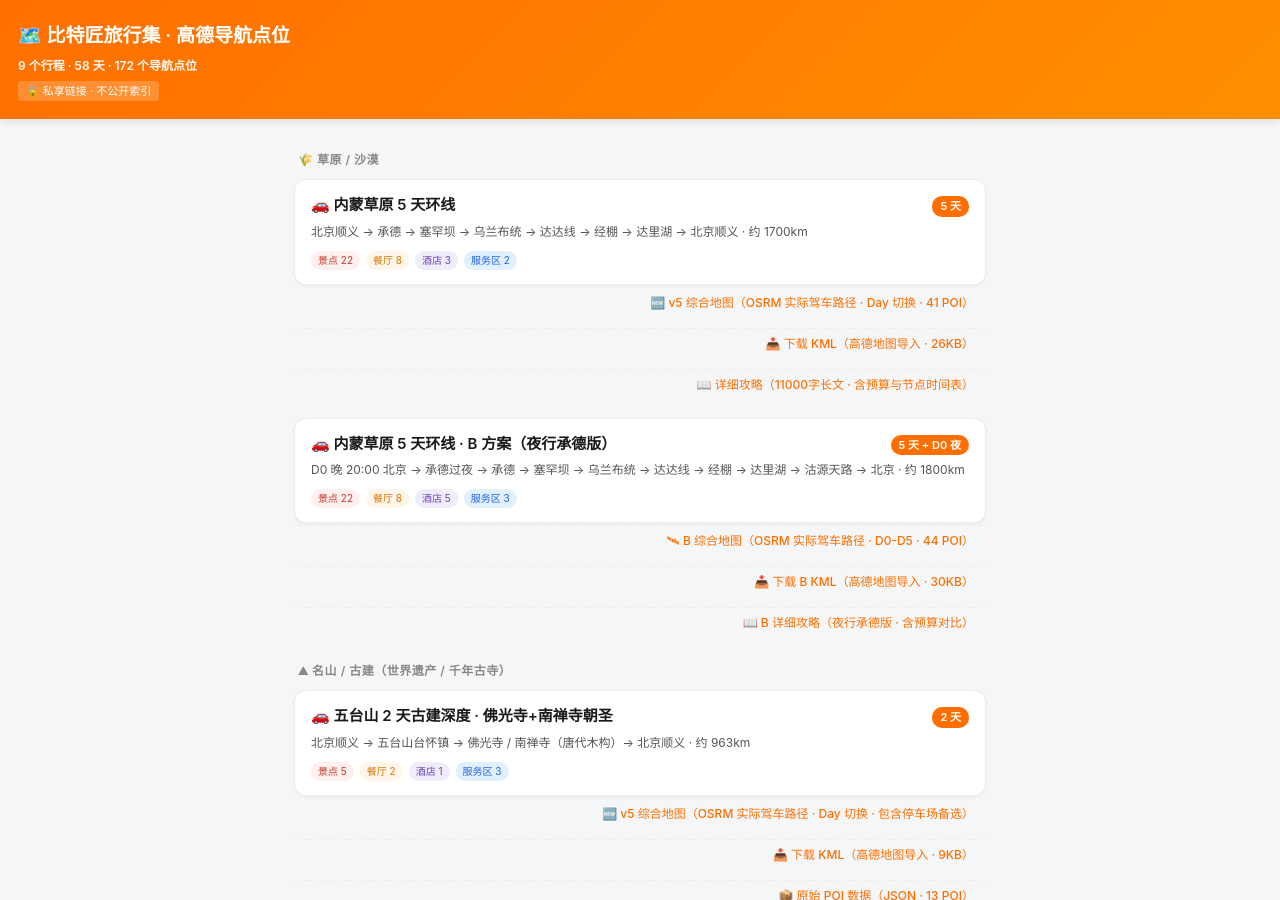
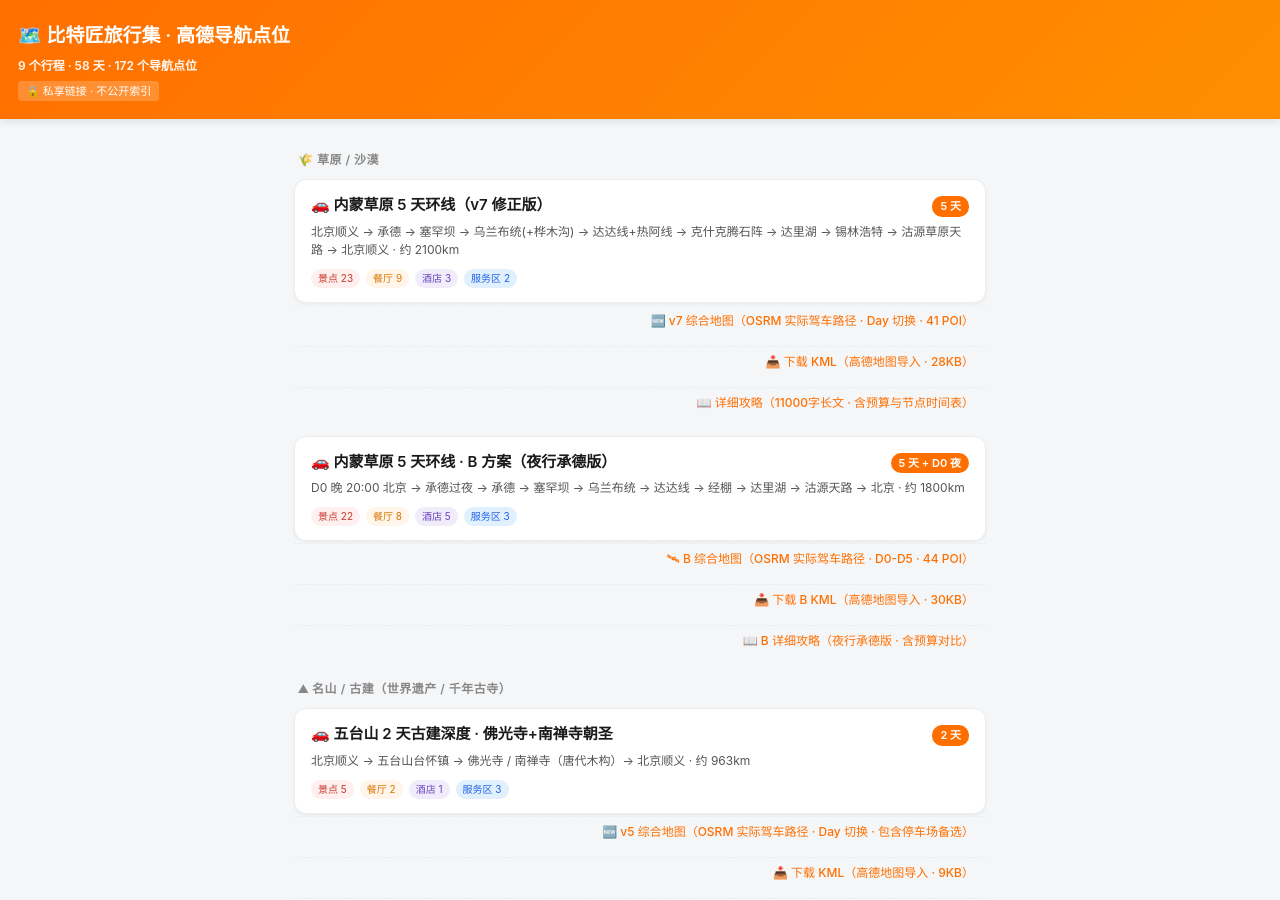
Before and after one commit to DuRunzhe/durunzhe.github.io, a Jekyll site: the page trips.html, which Jekyll copies as it is, in a window 1280 px wide and 900 px high. Built offline with Jekyll 4.4.1, drawn with Linux system fonts in a browser that asks for light colours.

Commit message:
fix: trips.html 内蒙 A 方案卡片同步 v7（路线/里程/统计）
标题加 v7 修正版标识；路线补全 达达线+热阿线→克什克腾石阵→锡林浩特→沽源天路；
里程 1700→2100km；统计 景点22→23 / 餐厅8→9；KML 26→28KB；v5→v7 综合地图文案

```diff
--- a/trips.html
+++ b/trips.html
@@ -199,19 +199,19 @@
 
     <a class="trip" href="inner-mongolia-trip-map.html">
       <div class="trip-head">
-        <div class="trip-title">🚗 内蒙草原 5 天环线</div>
+        <div class="trip-title">🚗 内蒙草原 5 天环线（v7 修正版）</div>
         <span class="trip-days">5 天</span>
       </div>
-      <div class="trip-route">北京顺义 → 承德 → 塞罕坝 → 乌兰布统 → 达达线 → 经棚 → 达里湖 → 北京顺义 · 约 1700km</div>
+      <div class="trip-route">北京顺义 → 承德 → 塞罕坝 → 乌兰布统(+桦木沟) → 达达线+热阿线 → 克什克腾石阵 → 达里湖 → 锡林浩特 → 沽源草原天路 → 北京顺义 · 约 2100km</div>
       <div class="trip-stats">
-        <span class="stat attract">景点 22</span>
-        <span class="stat food">餐厅 8</span>
+        <span class="stat attract">景点 23</span>
+        <span class="stat food">餐厅 9</span>
         <span class="stat hotel">酒店 3</span>
         <span class="stat service">服务区 2</span>
       </div>
     </a>
-    <a class="trip-read" href="inner-mongolia-trip-map-v5.html" target="_blank">🆕 v5 综合地图（OSRM 实际驾车路径 · Day 切换 · 41 POI）</a>
-    <a class="trip-read" href="inner-mongolia-trip.kml" download>📥 下载 KML（高德地图导入 · 26KB）</a>
+    <a class="trip-read" href="inner-mongolia-trip-map-v5.html" target="_blank">🆕 v7 综合地图（OSRM 实际驾车路径 · Day 切换 · 41 POI）</a>
+    <a class="trip-read" href="inner-mongolia-trip.kml" download>📥 下载 KML（高德地图导入 · 28KB）</a>
     <a class="trip-read" href="/trip/self-drive/2026/07/20/inner-mongolia-5day-loop.html" target="_blank">📖 详细攻略（11000字长文 · 含预算与节点时间表）</a>
 
     <a class="trip" href="inner-mongolia-trip-map-b.html">
```
